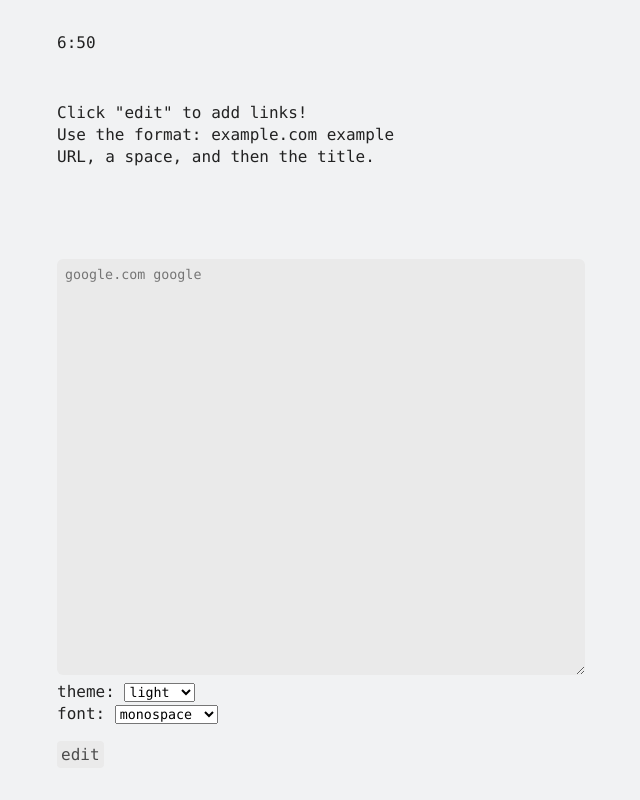
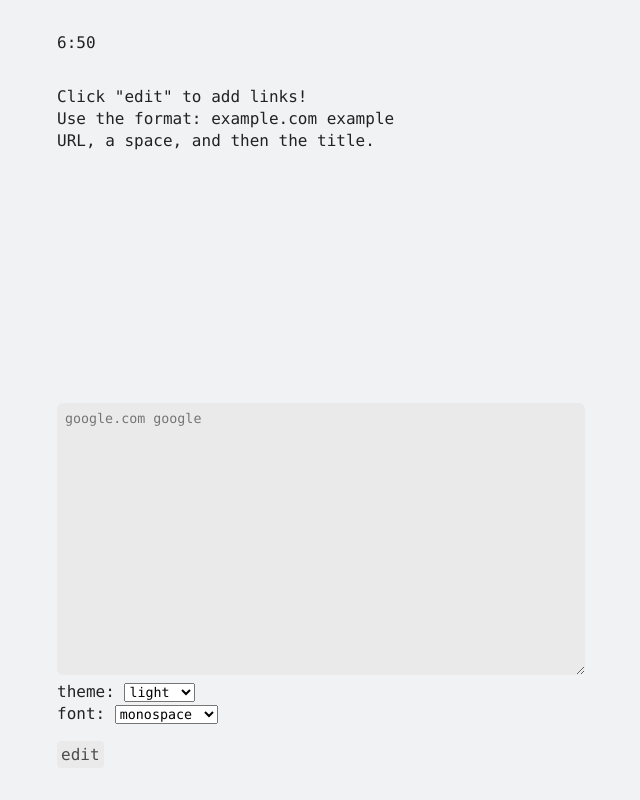
Before and after one commit to nathanwentworth/new-tab-links, a browser extension: page index.html in a window 1280 px wide. Both pictures are taken after a click on the button "edit". Shown: the whole page, without its empty margins (71-711 px from the left). Drawn offline with Linux system fonts and the light colour scheme.

```diff
--- a/style.css
+++ b/style.css
@@ -14,6 +14,8 @@ html,body {
   margin: 0;
   overflow: hidden;
 }
+
+ul { margin: 0; }
 
 body.system * { font-family: -apple-system, BlinkMacSystemFont, "Segoe UI", Roboto, Helvetica, Arial, sans-serif, "Apple Color Emoji", "Segoe UI Emoji", "Segoe UI Symbol"; }
 body.monospace * { font-family: 'Monaco', 'Consolas', 'Lucidia Console', monospace; }
@@ -64,12 +66,12 @@ section #edit {
   /*left: 0;*/
 }
 .edit textarea {
-  height: 32rem;
+  margin-top: auto;
+  height: 16rem;
+  max-height: 100%;
   width: 32rem;
   min-width: 12rem;
-  min-height: 12rem;
   max-width: 80vw;
-  max-height: 50vh;
   border-radius: 6px;
   border: none;
   padding: 8px;
```
